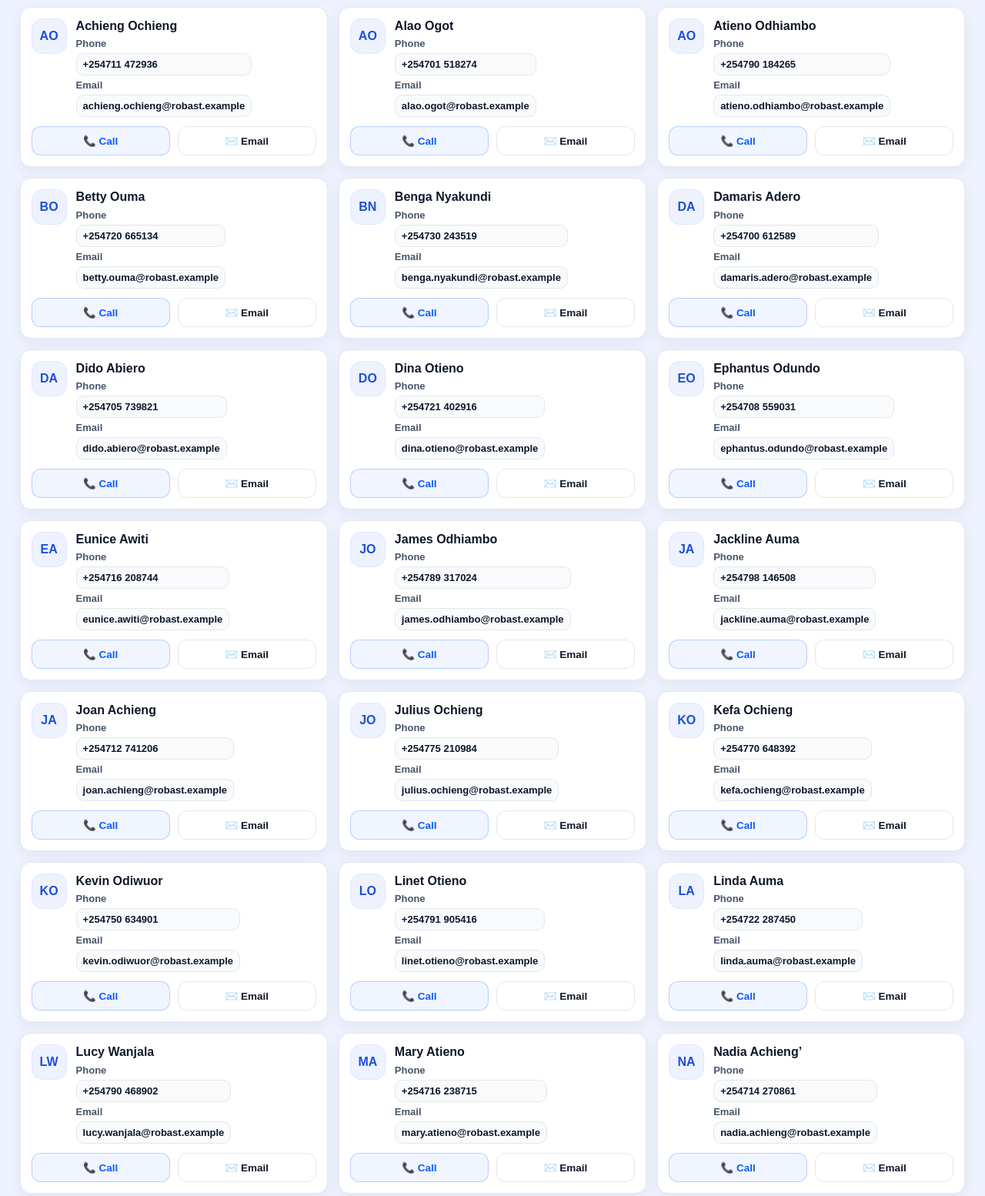
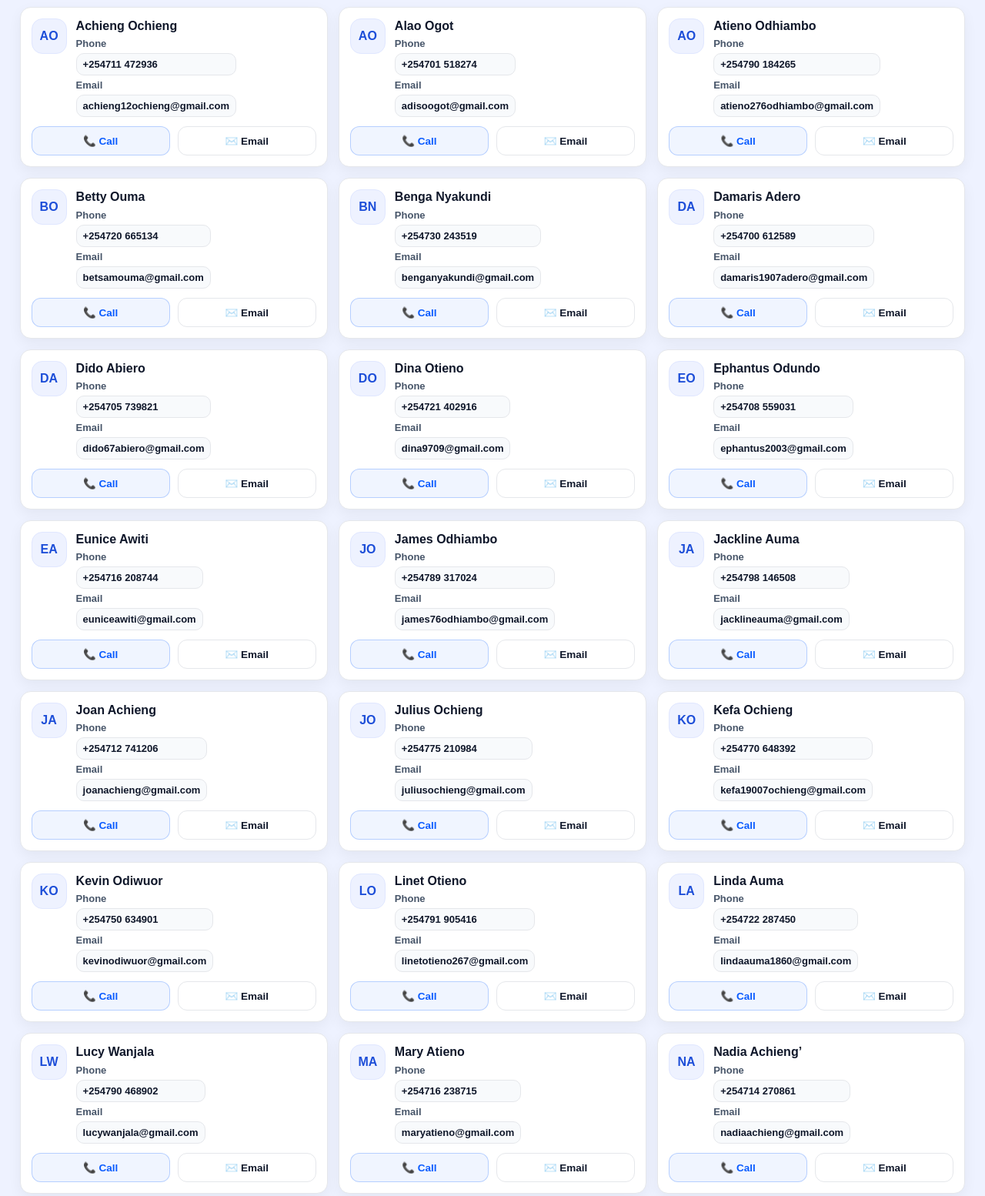
Before and after one commit to Catalyst827/telecommunication, a plain HTML site: page index.html in a window 1280 px wide. Shown: the part 548-2102 px from the top of the page at 77% size. Drawn offline with Linux system fonts and the light colour scheme.

Commit message:
Change email addresses for contacts
Updated email addresses for multiple contacts in index.html.

```diff
--- a/index.html
+++ b/index.html
@@ -468,127 +468,127 @@
         const contacts = [{
                 name: "Achieng Ochieng",
                 phone: "+254711 472936",
-                email: "achieng.ochieng@robast.example"
+                email: "achieng12ochieng@gmail.com"
             }, {
                 name: "Alao Ogot",
                 phone: "+254701 518274",
-                email: "alao.ogot@robast.example"
+                email: "adisoogot@gmail.com"
             }, {
                 name: "Atieno Odhiambo",
                 phone: "+254790 184265",
-                email: "atieno.odhiambo@robast.example"
+                email: "atieno276odhiambo@gmail.com"
             }, {
                 name: "Betty Ouma",
                 phone: "+254720 665134",
-                email: "betty.ouma@robast.example"
+                email: "betsamouma@gmail.com"
             }, {
                 name: "Benga Nyakundi",
                 phone: "+254730 243519",
-                email: "benga.nyakundi@robast.example"
+                email: "benganyakundi@gmail.com"
             }, {
                 name: "Damaris Adero",
                 phone: "+254700 612589",
-                email: "damaris.adero@robast.example"
+                email: "damaris1907adero@gmail.com"
             }, {
                 name: "Dido Abiero",
                 phone: "+254705 739821",
-                email: "dido.abiero@robast.example"
+                email: "dido67abiero@gmail.com"
             }, {
                 name: "Dina Otieno",
                 phone: "+254721 402916",
-                email: "dina.otieno@robast.example"
+                email: "dina9709@gmail.com"
             }, {
                 name: "Ephantus Odundo",
                 phone: "+254708 559031",
-                email: "ephantus.odundo@robast.example"
+                email: "ephantus2003@gmail.com"
             }, {
                 name: "Eunice Awiti",
                 phone: "+254716 208744",
-                email: "eunice.awiti@robast.example"
+                email: "euniceawiti@gmail.com"
             },
 
             {
                 name: "James Odhiambo",
                 phone: "+254789 317024",
-                email: "james.odhiambo@robast.example"
+                email: "james76odhiambo@gmail.com"
             }, {
                 name: "Jackline Auma",
                 phone: "+254798 146508",
-                email: "jackline.auma@robast.example"
+                email: "jacklineauma@gmail.com"
             }, {
                 name: "Joan Achieng",
                 phone: "+254712 741206",
-                email: "joan.achieng@robast.example"
+                email: "joanachieng@gmail.com"
             }, {
                 name: "Julius Ochieng",
                 phone: "+254775 210984",
-                email: "julius.ochieng@robast.example"
+                email: "juliusochieng@gmail.com"
             }, {
                 name: "Kefa Ochieng",
                 phone: "+254770 648392",
-                email: "kefa.ochieng@robast.example"
+                email: "kefa19007ochieng@gmail.com"
             }, {
                 name: "Kevin Odiwuor",
                 phone: "+254750 634901",
-                email: "kevin.odiwuor@robast.example"
+                email: "kevinodiwuor@gmail.com"
             }, {
                 name: "Linet Otieno",
                 phone: "+254791 905416",
-                email: "linet.otieno@robast.example"
+                email: "linetotieno267@gmail.com"
             }, {
                 name: "Linda Auma",
                 phone: "+254722 287450",
-                email: "linda.auma@robast.example"
+                email: "lindaauma1860@gmail.com"
             }, {
                 name: "Lucy Wanjala",
                 phone: "+254790 468902",
-                email: "lucy.wanjala@robast.example"
+                email: "lucywanjala@gmail.com"
             }, {
                 name: "Mary Atieno",
                 phone: "+254716 238715",
-                email: "mary.atieno@robast.example"
+                email: "maryatieno@gmail.com"
             },
 
             {
                 name: "Nadia Achieng’",
                 phone: "+254714 270861",
-                email: "nadia.achieng@robast.example"
+                email: "nadiaachieng@gmail.com"
             }, {
                 name: "Naomi Ogutu",
                 phone: "+254721 180934",
-                email: "naomi.ogutu@robast.example"
+                email: "naomiogutu845@gmail.com"
             }, {
                 name: "Odhiambo Deya",
                 phone: "+254702 611975",
-                email: "odhiambo.deya@robast.example"
+                email: "deyadeya@gmail.com"
             }, {
                 name: "Olive Wekesa",
                 phone: "+254721 650984",
-                email: "olive.wekesa@robast.example"
+                email: "olivewekesa2004@gmail.com"
             }, {
                 name: "Philip Simiyu",
                 phone: "+254733 701245",
-                email: "philip.simiyu@robast.example"
+                email: "philipsimiyu@gmail.com"
             }, {
                 name: "Rebecca Auma",
                 phone: "+254715 550284",
-                email: "rebecca.auma@robast.example"
+                email: "rebeccauma@gmail.com"
             }, {
                 name: "Richard Omollo",
                 phone: "+254780 219742",
-                email: "richard.omollo@robast.example"
+                email: "richardomollo@gmail.com"
             }, {
                 name: "Ruth Ahero",
                 phone: "+254712 909144",
-                email: "ruth.ahero@robast.example"
+                email: "ruthahero8907@gmail.com"
             }, {
                 name: "Sarah Gony",
                 phone: "+254717 333629",
-                email: "sarah.gony@robast.example"
+                email: "sarahgony@gmail.com"
             }, {
                 name: "Thomas Baka",
                 phone: "+254790 186744",
-                email: "thomas.baka@robast.example"
+                email: "thomasaka8602@gmail.com"
             }
         ];
 
```
